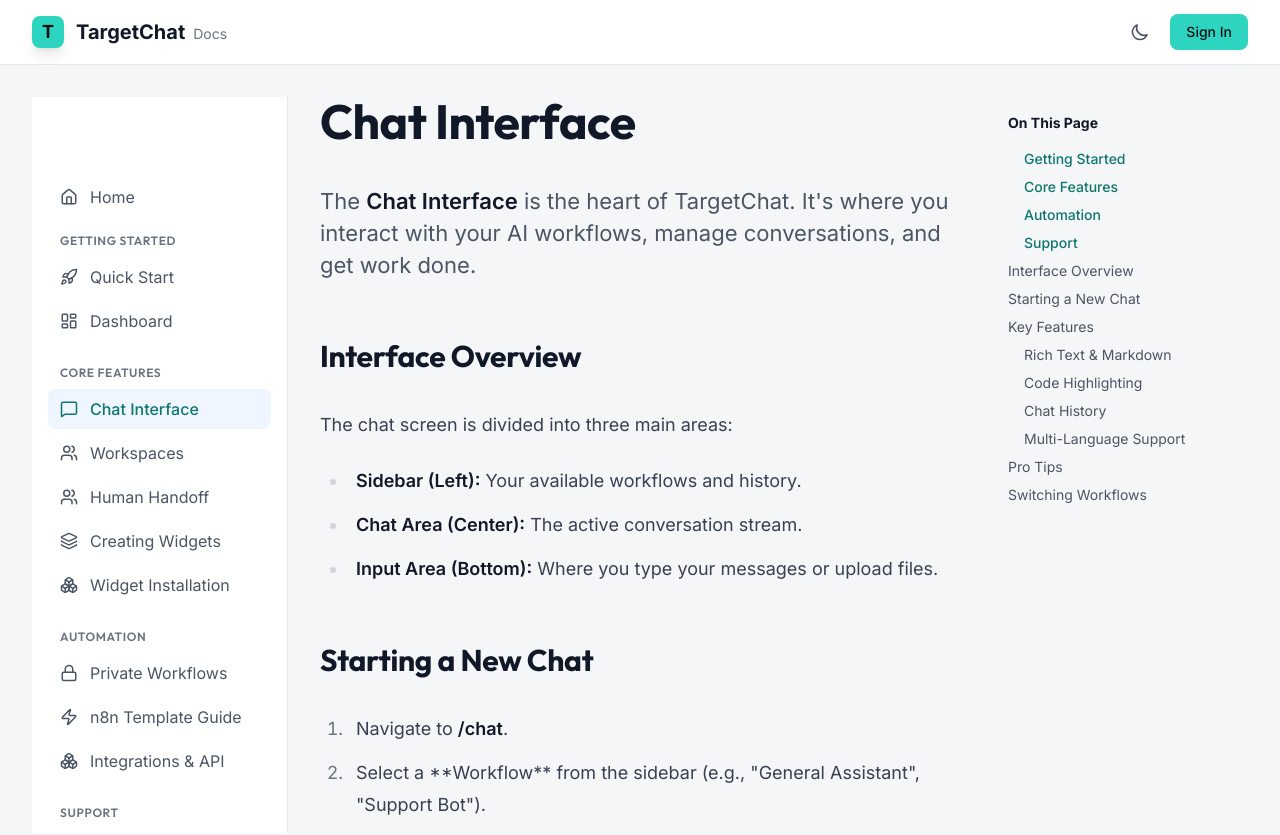
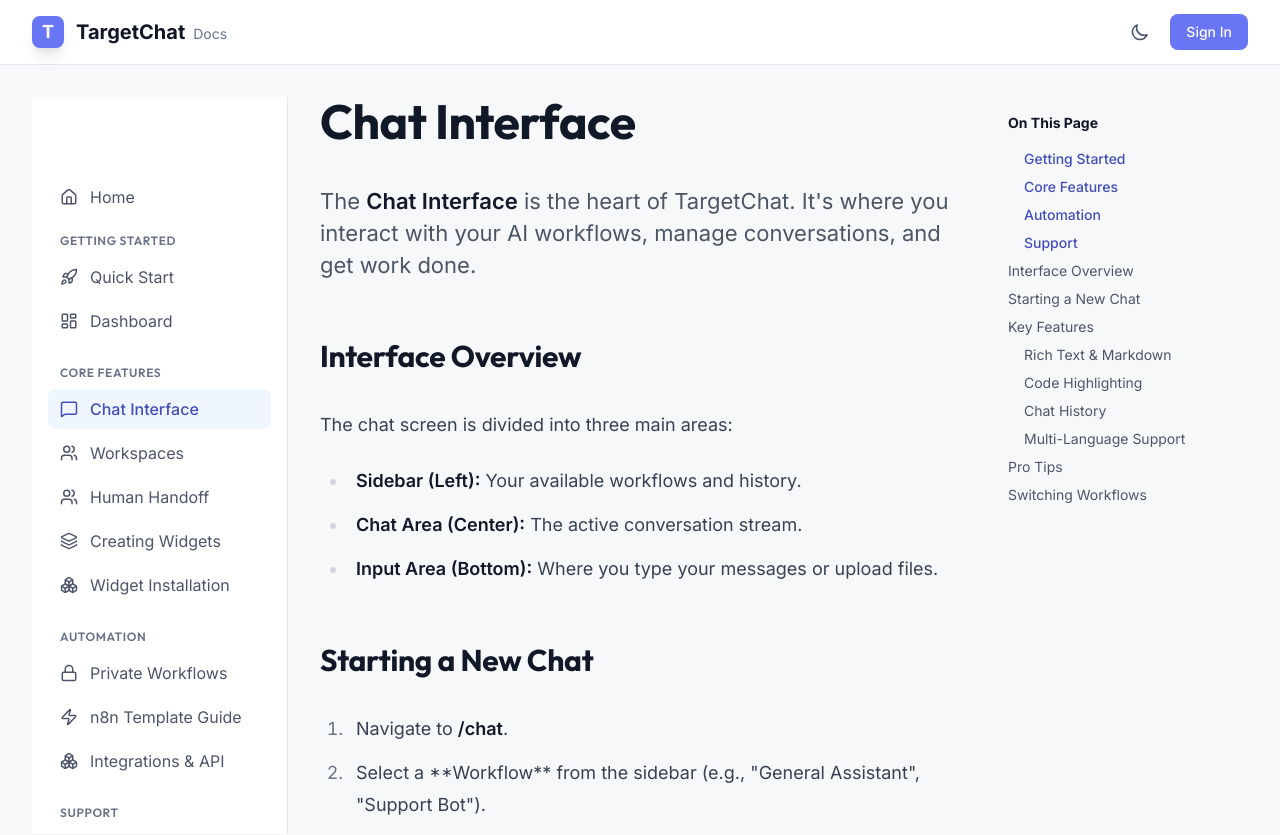
Before and after one commit to ra7im44/targetchat, a Next.js app in the folder frontend/: page /docs/chat in a window 1280 px wide. Shown: the top 835 px of the page. Built offline with nearby package versions, Linux system fonts and the light colour scheme; no server answers.

Commit message:
Apply U-Axis Angular color scheme (Soft Indigo, dark/light semantic tokens)

```diff
--- a/frontend/components/ui/index.js
+++ b/frontend/components/ui/index.js
@@ -3,7 +3,7 @@ import React from 'react';
 /* TargetChat shared UI primitives.
    Visual-only building blocks on the semantic token system.
    Rules: radius 6/8/10/12 (controls/inputs/cards/modals), borders over shadows,
-   accent #2DD4BF for primary actions with dark text, monochrome icons. */
+   U-Axis Soft Indigo (#6875F5) for primary actions with white text, monochrome icons. */
 
 const btnBase =
     'inline-flex items-center justify-center gap-2 text-sm font-semibold rounded-lg transition-colors ' +
@@ -11,7 +11,7 @@ const btnBase =
     'disabled:opacity-50 disabled:cursor-not-allowed disabled:pointer-events-none';
 
 const btnVariants = {
-    primary: 'bg-accent text-background hover:bg-accent-hover active:bg-accent-active shadow-sm',
+    primary: 'bg-accent text-white hover:bg-accent-hover active:bg-accent-active shadow-sm',
     secondary:
         'bg-white dark:bg-surface-elevated text-gray-800 dark:text-foreground ' +
         'border border-gray-300/80 dark:border-border hover:bg-gray-100 dark:hover:bg-surface-hover',
--- a/frontend/pages/admin/emails.js
+++ b/frontend/pages/admin/emails.js
@@ -36,7 +36,7 @@ export default function EmailsPage() {
 
                     <div className="relative z-10">
                         <h1 className="text-4xl font-bold text-gray-900 dark:text-foreground tracking-tight flex items-center gap-4">
-                            <div className="p-3 bg-accent text-background rounded-card shadow-lg
+                            <div className="p-3 bg-accent text-background rounded-card shadow-lg">
                                 <Mail size={32} />
                             </div>
                             Email Engine
--- a/frontend/pages/admin/workflows.js
+++ b/frontend/pages/admin/workflows.js
@@ -262,7 +262,7 @@ export default function WorkflowsPage() {
                                 {/* Header */}
                                 <div className="flex items-start justify-between mb-4 relative z-10">
                                     <div className="flex items-center gap-4">
-                                        <div className="w-14 h-14 rounded-card bg-surface flex items-center justify-center text-3xl shadow-inner border border-blue-100 dark:border-blue-800/30">
+                                        <div className="w-14 h-14 rounded-card bg-gray-50 dark:bg-surface flex items-center justify-center text-3xl shadow-inner border border-blue-100 dark:border-blue-800/30">
                                             {/* Ideally this would be a dynamic icon component, but assuming string for now or passed element */}
                                             {workflow.icon}
                                         </div>
--- a/frontend/pages/dashboard/index.js
+++ b/frontend/pages/dashboard/index.js
@@ -74,22 +74,22 @@ export default function DashboardHome() {
                 <svg viewBox="0 0 100 100" className="w-full h-full overflow-visible preserve-3d">
                     <defs>
                         <linearGradient id="msgVolume" x1="0" x2="0" y1="0" y2="1">
-                            <stop offset="0%" stopColor="#2DD4BF" stopOpacity="0.25" />
-                            <stop offset="100%" stopColor="#2DD4BF" stopOpacity="0" />
+                            <stop offset="0%" stopColor="#6875F5" stopOpacity="0.25" />
+                            <stop offset="100%" stopColor="#6875F5" stopOpacity="0" />
                         </linearGradient>
                     </defs>
                     {[25, 50, 75].map((y) => (
                         <line key={y} x1="0" x2="100" y1={y} y2={y} stroke="currentColor" strokeWidth="0.3" className="text-gray-200 dark:text-white/5" />
                     ))}
                     <path d={areaPath} fill="url(#msgVolume)" />
-                    <polyline fill="none" stroke="#2DD4BF" strokeWidth="1.5" points={points} vectorEffect="non-scaling-stroke" />
+                    <polyline fill="none" stroke="#6875F5" strokeWidth="1.5" points={points} vectorEffect="non-scaling-stroke" />
 
                     {/* Tooltip circles */}
                     {data.map((d, i) => {
                         const x = data.length > 1 ? (i / (data.length - 1)) * 100 : 50;
                         const y = 100 - (d.count / max) * 100;
                         return (
-                            <circle key={i} cx={x} cy={y} r="1.5" fill="#0B1114" stroke="#2DD4BF" strokeWidth="1" className="opacity-0 group-hover:opacity-100 transition-opacity duration-200" />
+                            <circle key={i} cx={x} cy={y} r="1.5" fill="#0F1117" stroke="#6875F5" strokeWidth="1" className="opacity-0 group-hover:opacity-100 transition-opacity duration-200" />
                         );
                     })}
                 </svg>
--- a/frontend/styles/globals.css
+++ b/frontend/styles/globals.css
@@ -4,33 +4,45 @@
 @tailwind components;
 @tailwind utilities;
 
-/* ============ TargetChat design tokens ============ */
+/* ============ U-Axis design tokens ============ */
 :root {
-    --background: #0B1114;
-    --surface: #111A1F;
-    --surface-elevated: #172329;
-    --surface-hover: #1C2A31;
-    --border: #293940;
-    --border-strong: #344750;
-    --text-primary: #F2F6F7;
-    --text-secondary: #B0BDC2;
-    --text-muted: #7F9097;
-    --accent: #2DD4BF;
-    --accent-hover: #20BFAA;
-    --accent-active: #149D8C;
-    --danger: #EF6464;
-    --danger-hover: #DC5050;
-    --warning: #EAB85C;
-    --success: #58C98D;
-    --info: #63A7D8;
+    /* U-Axis Dark Semantic Tokens */
+    --background: #0F1117;
+    --surface: #1A1D27;
+    --surface-elevated: #242938;
+    --surface-hover: #222634;
+    --border: #25293A;
+    --border-strong: #33394D;
+    --text-primary: #F3F4F8;
+    --text-secondary: #9DA4B7;
+    --text-muted: #6D758B;
+    --accent: #545FDB;
+    --accent-hover: #454FB8;
+    --accent-active: #39429E;
+    --danger: #DC2626;
+    --danger-hover: #B91C1C;
+    --warning: #D97706;
+    --success: #059669;
+    --info: #545FDB;
 
-    /* Light-mode surfaces */
-    --lm-bg: #f4f6f7;
-    --lm-surface: #ffffff;
-    --lm-border: #d3dbe0;
-    --lm-text: #16211f;
-    --lm-text-secondary: #4b5b61;
-    --lm-text-muted: #5f6e75;
+    /* U-Axis Light-mode surfaces */
+    --lm-bg: #F7F8FA;
+    --lm-surface: #FFFFFF;
+    --lm-border: #E2E5EC;
+    --lm-text: #111625;
+    --lm-text-secondary: #4E5569;
+    --lm-text-muted: #697287;
+}
+
+html.dark {
+    --accent: #6875F5;
+    --accent-hover: #7B85F8;
+    --accent-active: #5863D8;
+    --danger: #EF4444;
+    --danger-hover: #DC2626;
+    --warning: #F59E0B;
+    --success: #10B981;
+    --info: #6875F5;
 }
 
 html,
@@ -177,7 +189,7 @@ html.dark .mesh-bg {
 }
 .bubble.user {
     background: var(--accent);
-    color: #0B1114;
+    color: #FFFFFF;
 }
 .bubble.ai {
     background: var(--lm-surface);
@@ -188,6 +200,15 @@ html.dark .bubble.ai {
     background: var(--surface);
     color: var(--text-primary);
     border-color: var(--border);
+}
+
+/* Ensure button text on primary/accent is crisp white like in U-Axis */
+.bg-accent.text-background,
+.text-background.bg-accent,
+[class*="bg-accent"][class*="text-background"],
+button.bg-accent,
+a.bg-accent {
+    color: #FFFFFF !important;
 }
 
 /* Sidebar chat items: surface shift + accent bar, no glow */
@@ -204,7 +225,7 @@ html.dark .chat-item:hover {
     background: var(--surface-hover);
 }
 .chat-item.active {
-    background: rgba(45, 212, 191, 0.1);
+    background: rgba(104, 117, 245, 0.12);
     border-left-color: var(--accent);
     font-weight: 500;
 }
--- a/frontend/tailwind.config.js
+++ b/frontend/tailwind.config.js
@@ -7,66 +7,83 @@ module.exports = {
         sans: ['Inter', 'ui-sans-serif', 'system-ui', 'sans-serif'],
       },
       colors: {
-        /* Brand accent scale (teal). Replaces the old indigo `primary` scale so
-           existing primary-* classes migrate automatically. */
+        /* U-Axis Brand Scale — Soft Indigo / Royal Blue */
         primary: {
-          50: '#effdfa',
-          100: '#ccfbf1',
-          200: '#99f6e4',
-          300: '#5eead4',
-          400: '#2dd4bf',
-          500: '#14b8a6',
-          600: '#0d9488',
-          700: '#0f766e',
-          800: '#115e59',
-          900: '#134e4a',
-          950: '#042f2e',
-          DEFAULT: '#2dd4bf',
+          50: '#EEF2FF',
+          100: '#E0E7FF',
+          200: '#C7D2FE',
+          300: '#A5B4FC',
+          400: '#818CF8',
+          500: '#6875F5',
+          600: '#545FDB',
+          700: '#434EB8',
+          800: '#353D94',
+          900: '#292E70',
+          950: '#1E2356',
+          DEFAULT: '#6875F5',
         },
-        /* Semantic surfaces (dark UI) */
-        background: '#0B1114',
+        /* Semantic surfaces (U-Axis Dark UI) */
+        background: '#0F1117',
         surface: {
-          DEFAULT: '#111A1F',
-          elevated: '#172329',
-          hover: '#1C2A31',
+          DEFAULT: '#1A1D27',
+          secondary: '#1F2330',
+          elevated: '#242938',
+          hover: '#222634',
+          active: '#292E40',
         },
-        /* Semantic borders */
+        /* Semantic borders (U-Axis) */
         border: {
-          DEFAULT: '#293940',
-          strong: '#344750',
+          DEFAULT: '#25293A',
+          subtle: 'rgba(255, 255, 255, 0.06)',
+          strong: '#33394D',
         },
-        default: '#293940',
-        /* Semantic text (dark UI) */
-        foreground: '#F2F6F7',
-        secondary: '#B0BDC2',
-        muted: '#7F9097',
+        default: '#25293A',
+        /* Semantic text (U-Axis Dark UI) */
+        foreground: '#F3F4F8',
+        secondary: '#9DA4B7',
+        muted: '#6D758B',
         /* Semantic accent + states */
         accent: {
-          DEFAULT: '#2DD4BF',
-          hover: '#20BFAA',
-          active: '#149D8C',
+          DEFAULT: '#6875F5',
+          hover: '#7B85F8',
+          active: '#5863D8',
+          light: '#545FDB',
         },
         danger: {
-          DEFAULT: '#EF6464',
-          hover: '#DC5050',
-          ink: '#C43D3D',
+          DEFAULT: '#EF4444',
+          hover: '#DC2626',
+          ink: '#B91C1C',
         },
         warning: {
-          DEFAULT: '#EAB85C',
-          ink: '#8A5A00',
+          DEFAULT: '#F59E0B',
+          ink: '#D97706',
         },
         success: {
-          DEFAULT: '#58C98D',
-          ink: '#0E7A4D',
+          DEFAULT: '#10B981',
+          ink: '#059669',
         },
         info: {
-          DEFAULT: '#63A7D8',
-          ink: '#2577B8',
+          DEFAULT: '#6875F5',
+          ink: '#434EB8',
         },
-        /* Legacy slate-850 alias kept for unmigrated files (do not use in new code) */
+        /* Neutral scale mapped to U-Axis light and dark tokens */
+        gray: {
+          50: '#F7F8FA',
+          100: '#F1F3F7',
+          200: '#E2E5EC',
+          300: '#CBD1DC',
+          400: '#9BA3B5',
+          500: '#697287',
+          600: '#4E5569',
+          700: '#33394D',
+          800: '#1F2330',
+          900: '#111625',
+          950: '#0F1117',
+        },
+        /* Legacy slate aliases kept for compatibility */
         slate: {
-          850: '#1e293b',
-          900: '#0f172a',
+          850: '#1A1D27',
+          900: '#0F1117',
         },
       },
       borderRadius: {
```
Also changed, not shown: frontend/pages/admin/index.js (+9 -9 lines).
